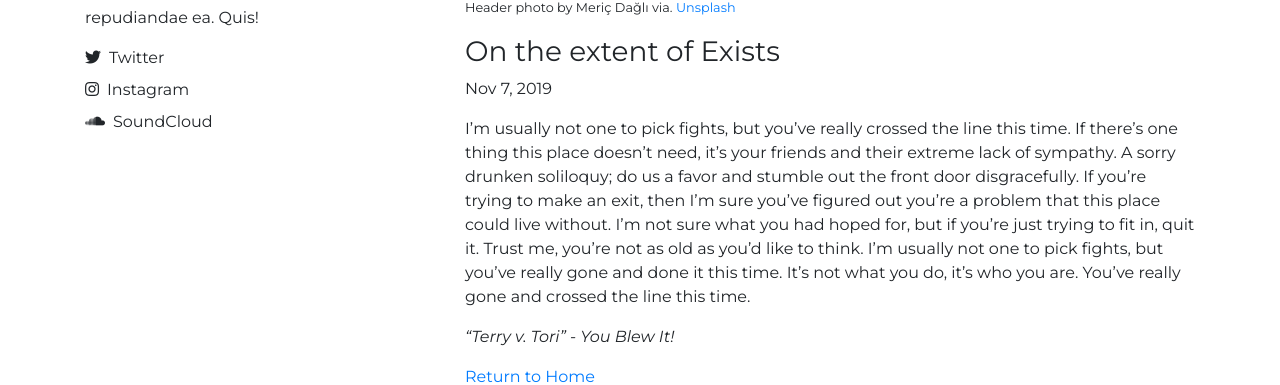
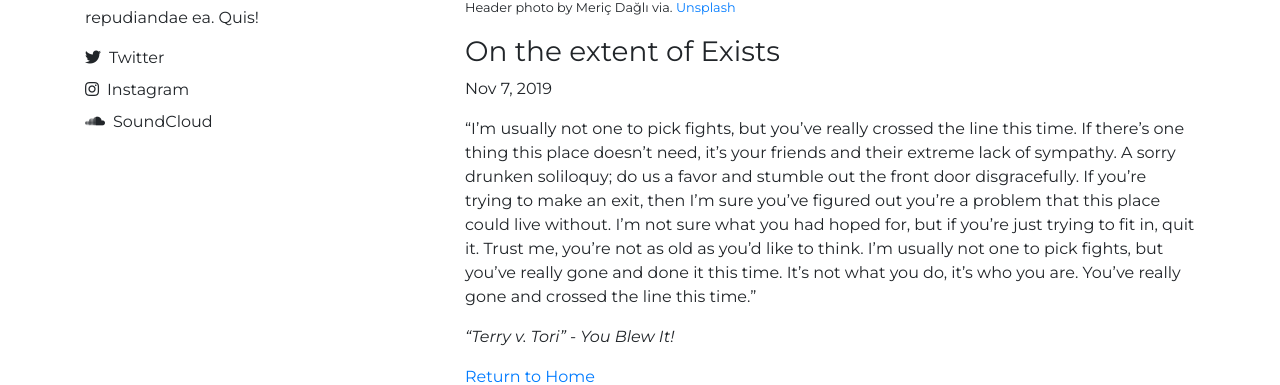
Before and after one commit to FNebEx/fnebex-site, a Jekyll site: the page built from _posts/2019-11-07-on-the-extent-of-exists.md, in a window 1280 px wide. Shown: the part 293-678 px from the top of the page. Built offline with Jekyll 4.4.1, drawn with Linux system fonts in a browser that asks for light colours; nearby versions of some CDN libraries.

```diff
--- a/_posts/2019-11-07-on-the-extent-of-exists.md
+++ b/_posts/2019-11-07-on-the-extent-of-exists.md
@@ -11,6 +11,6 @@ header_source: Unsplash
 header_img_author: Meriç Dağlı
 
 ---
-I'm usually not one to pick fights, but you've really crossed the line this time. If there's one thing this place doesn't need, it's your friends and their extreme lack of sympathy. A sorry drunken soliloquy; do us a favor and stumble out the front door disgracefully. If you're trying to make an exit, then I'm sure you've figured out you're a problem that this place could live without. I'm not sure what you had hoped for, but if you're just trying to fit in, quit it. Trust me, you're not as old as you'd like to think. I'm usually not one to pick fights, but you've really gone and done it this time. It's not what you do, it's who you are. You've really gone and crossed the line this time.
+> "I'm usually not one to pick fights, but you've really crossed the line this time. If there's one thing this place doesn't need, it's your friends and their extreme lack of sympathy. A sorry drunken soliloquy; do us a favor and stumble out the front door disgracefully. If you're trying to make an exit, then I'm sure you've figured out you're a problem that this place could live without. I'm not sure what you had hoped for, but if you're just trying to fit in, quit it. Trust me, you're not as old as you'd like to think. I'm usually not one to pick fights, but you've really gone and done it this time. It's not what you do, it's who you are. You've really gone and crossed the line this time."
 
 _"Terry v. Tori" - You Blew It!_
```
